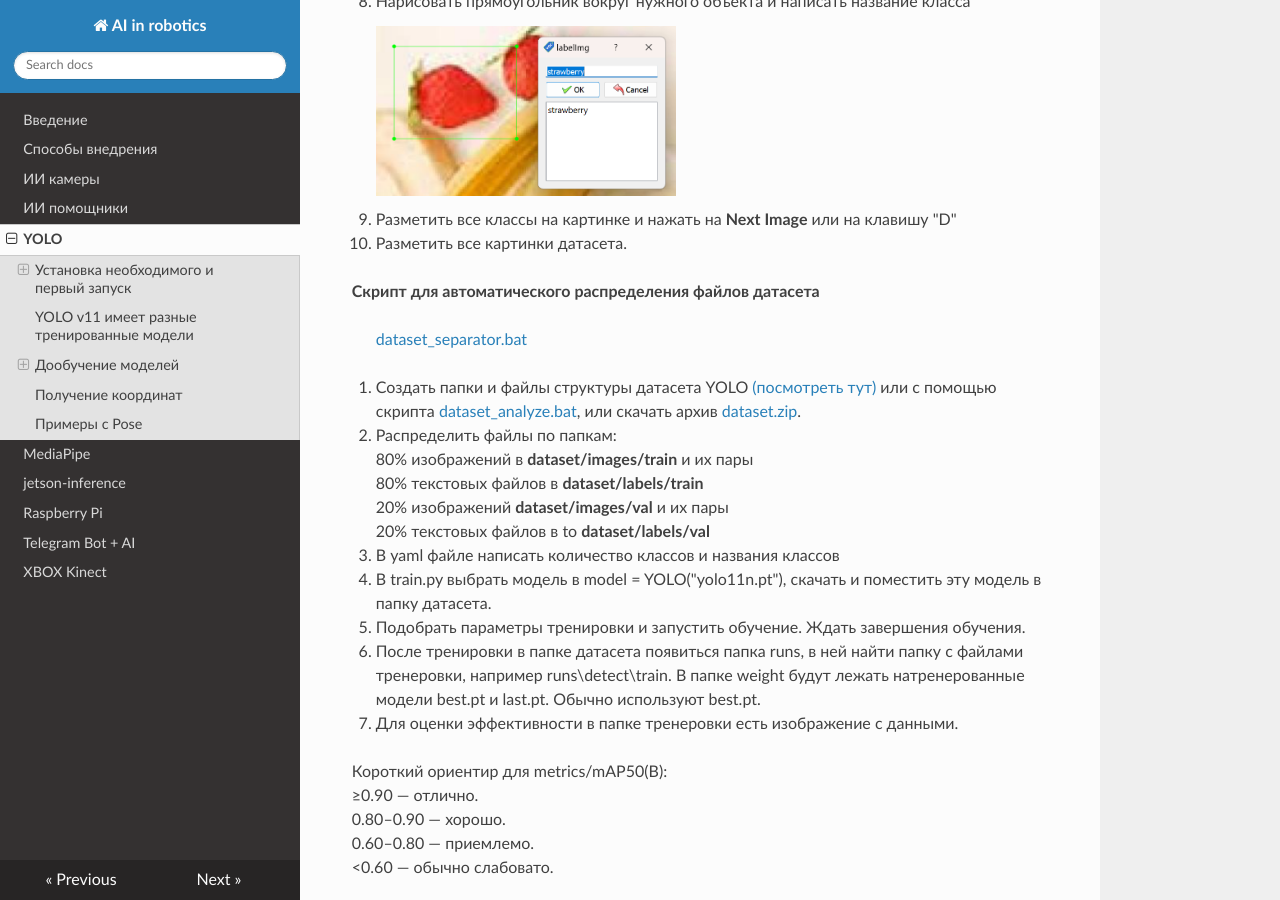
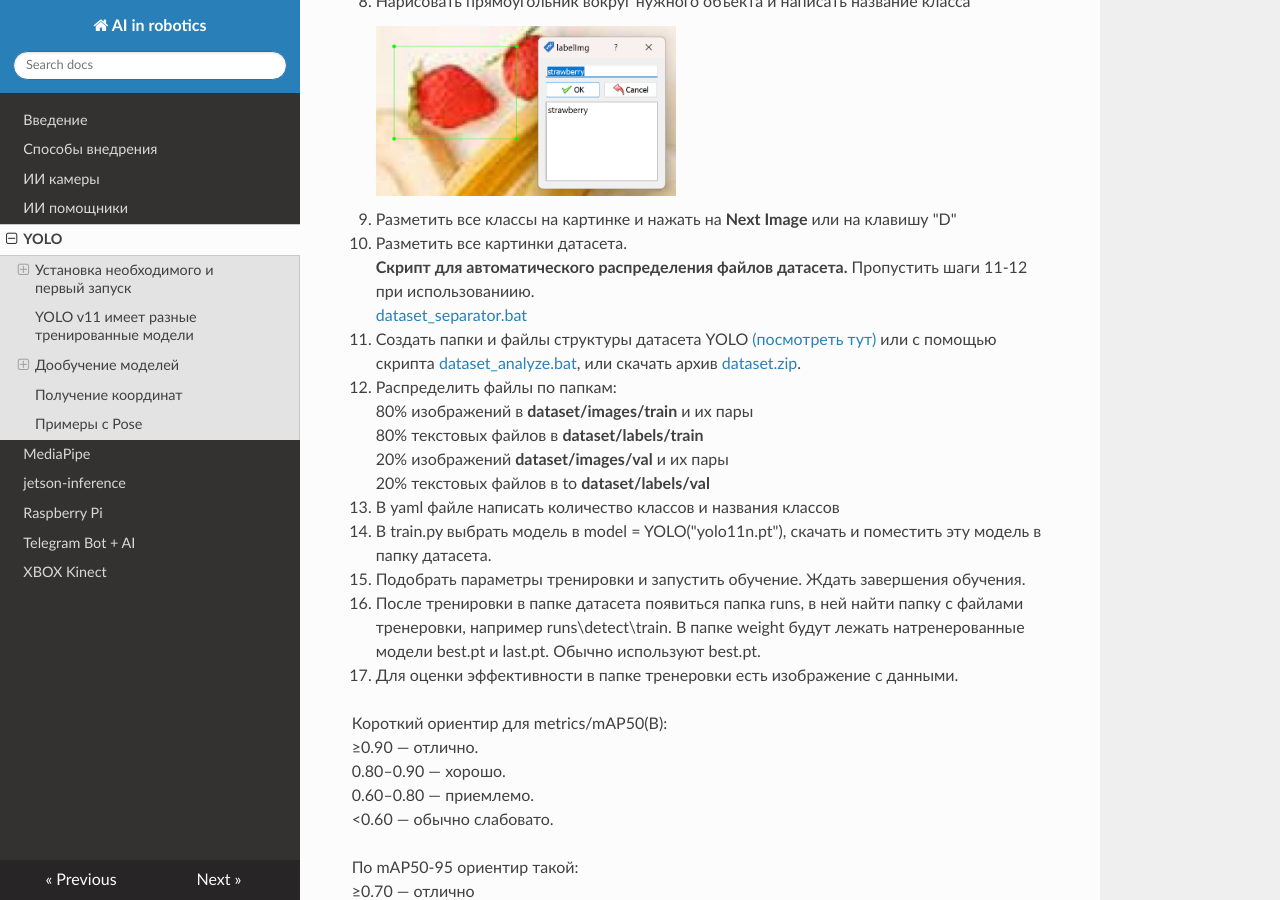
Before and after one commit to aztechell/AI-in-robotics, an MkDocs documentation site: the page built from docs/yolo.md, in a window 1280 px wide and 900 px high, scrolled down 5885 px. Built offline with MkDocs 1.6.1, drawn with Linux system fonts in a browser that asks for light colours; nearby versions of some CDN libraries.

Commit message:
adding info

```diff
--- a/docs/yolo.md
+++ b/docs/yolo.md
@@ -316,9 +316,8 @@
 <img src="../img/img_25.png" alt="desc" width="300">
 9. Разметить все классы на картинке и нажать на **Next Image** или на клавишу "D"
 10. Разметить все картинки датасета.
-
-**Скрипт для автоматического распределения файлов датасета**
-> [dataset_separator.bat](files/dataset_separator.bat)
+**Скрипт для автоматического распределения файлов датасета.** Пропустить шаги 11-12 при использованиию.
+[dataset_separator.bat](files/dataset_separator.bat)
 
 11. Создать папки и файлы структуры датасета YOLO [(посмотреть тут)](yolo.md#датасет) или с помощью скрипта [dataset_analyze.bat](files/dataset_analyze.bat), или скачать архив [dataset.zip](files/dataset.zip).
 12. Распределить файлы по папкам:
```
